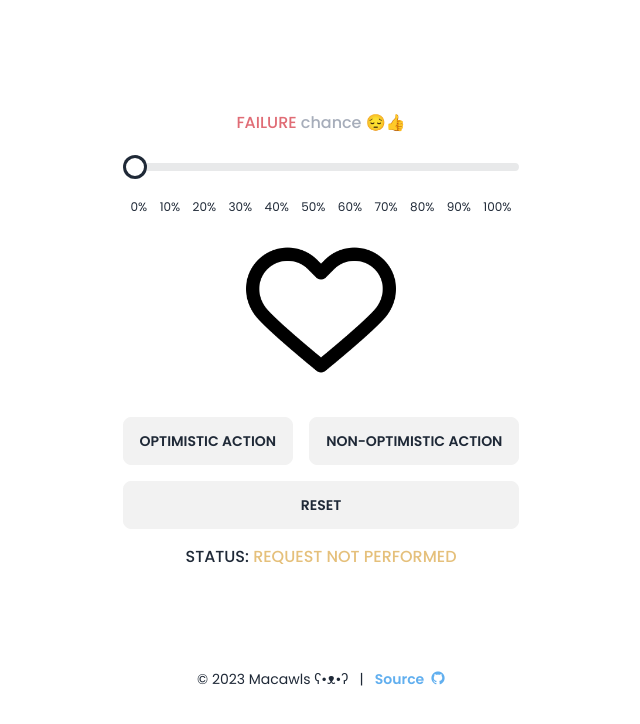
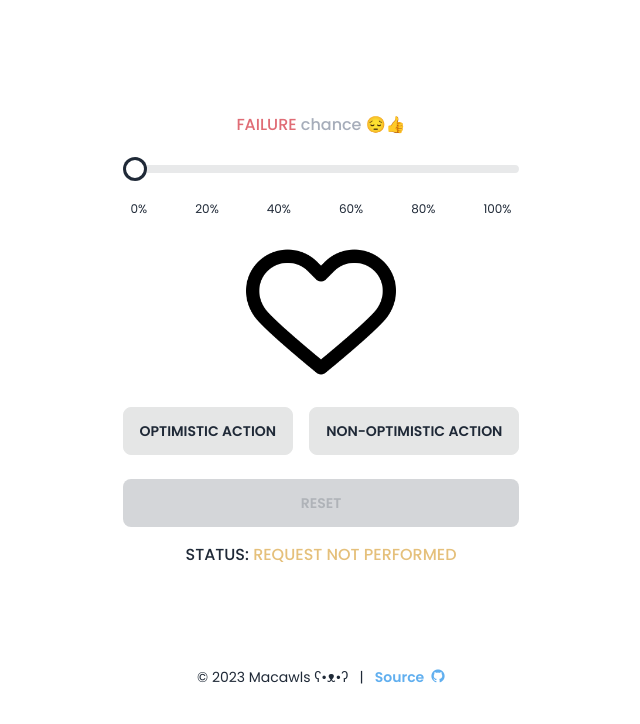
Before and after one commit to Macawls/optimistic-update-demo, a Vue app: page /#/ in a window 1280 px wide. Shown: the top 724 px of the page, without its empty margins (319-959 px from the left). Built offline with nearby package versions, Linux system fonts and the light colour scheme.

Commit message:
add initial state

```diff
--- a/src/stores/like/index.js
+++ b/src/stores/like/index.js
@@ -1,12 +1,14 @@
 import { defineStore } from "pinia";
 
+export const initialLikeState = {
+  status: false,
+  hasInitiatedRequest: false,
+  isLoading: false,
+  loadingTime: 700,
+}
+
 export const useLikeStore = defineStore("like", {
-  state: () => ({
-    status: false,
-    hasInitiatedRequest: false,
-    isLoading: false,
-    loadingTime: 700,
-  }),
+  state: () => structuredClone(initialLikeState),
   actions: {
     async _performAction(chance) {
       if (this.isLoading) {
@@ -30,5 +32,11 @@ export const useLikeStore = defineStore("like", {
     non_optimisticAction(chance) {
       this._performAction(chance);
     },
+    isSameAs(likeStoreState){
+      return this.status === likeStoreState.status &&
+      this.isLoading === likeStoreState.isLoading &&
+      this.hasInitiatedRequest === likeStoreState.hasInitiatedRequest &&
+      this.loadingTime === likeStoreState.loadingTime
+    }
   },
 });
--- a/src/views/Home.vue
+++ b/src/views/Home.vue
@@ -1,20 +1,15 @@
 <script setup>
-import { useLikeStore } from '../stores/like/index'
+import { initialLikeState, useLikeStore } from "../stores/like/index";
 import { computed, ref } from "vue";
-import Footer from '../components/Footer.vue'
-import heart_full from '../assets/heart-red.png'
-import heart_empty from '../assets/heart.png'
+import Footer from "../components/Footer.vue";
+import heart_full from "../assets/heart-red.png";
+import heart_empty from "../assets/heart.png";
 
 const likeStore = useLikeStore();
-const failureChance = ref(0.0);
-const chanceStepOptions = Array.from({ length: 11 }, (_, index) =>
-  parseFloat((0.1 * index).toFixed(1))
-);
 
-const getFailChanceVal = () => failureChance.value;
-const onInputChange = (event) => {
-  failureChance.value = event.target.value;
-};
+const isInitialLikeState = computed(() => {
+  return likeStore.isSameAs(initialLikeState);
+});
 
 const messages = {
   notPerformed: {
@@ -46,12 +41,25 @@ const status = computed(() => {
 
   return likeStore.status ? messages.success : messages.failure;
 });
+
+const failureChance = ref(0.0);
+const step = 0.2;
+
+const chanceStepOptions = Array.from({ length: 6 }, (_, index) =>
+  parseFloat((step * index).toFixed(1))
+);
+
+const getFailChanceVal = () => failureChance.value;
+const onInputChange = (event) => {
+  failureChance.value = event.target.value;
+};
 </script>
 
 <template>
   <div class="flex flex-col items-center gap-5">
     <h2 class="font-medium" style="text-transform: uppercase; color: #e06c75">
-      Failure <span style="text-transform: none; color: #a6adba"> chance 😔👍</span>
+      Failure
+      <span style="text-transform: none; color: #a6adba"> chance 😔👍</span>
     </h2>
     <input
       type="range"
@@ -59,7 +67,7 @@ const status = computed(() => {
       max="1.0"
       class="range"
       :value="failureChance"
-      step="0.1"
+      :step="step"
       @input="onInputChange"
     />
     <div class="w-full flex justify-between text-xs px-2">
@@ -73,32 +81,34 @@ const status = computed(() => {
       :src="likeStore.status ? heart_full : heart_empty"
     />
     <div class="flex flex-col gap-4 text-center">
-      <div class="flex gap-4 mt-3">
+      <div class="flex gap-4 flex-wrap justify-center items-center">
         <button
           @click="likeStore.optimisticAction(getFailChanceVal())"
-          class="btn"
+          class="btn btn-active flex-grow"
         >
           Optimistic Action
         </button>
         <button
           @click="likeStore.non_optimisticAction(getFailChanceVal())"
-          class="btn"
+          class="btn btn-active flex-grow"
         >
           Non-Optimistic Action
         </button>
       </div>
       <button
-        :class="likeStore.isLoading ? 'btn-disabled' : 'btn'"
+        :class="{
+          'btn-disabled': likeStore.isLoading || isInitialLikeState ,
+        }"
         @click="likeStore.$reset()"
-        class="btn"
+        class="btn btn-active btn-ghost mt-2"
       >
-	  {{ likeStore.isLoading ? '' : 'Reset' }}
+        {{ likeStore.isLoading ? "" : "Reset" }}
         <span v-if="likeStore.isLoading" class="loading loading-spinner"></span>
       </button>
       <h2 style="text-transform: uppercase" class="font-medium">
         Status: <span :style="{ color: status.color }">{{ status.msg }}</span>
       </h2>
     </div>
-	<Footer/>
+    <Footer />
   </div>
 </template>
```
